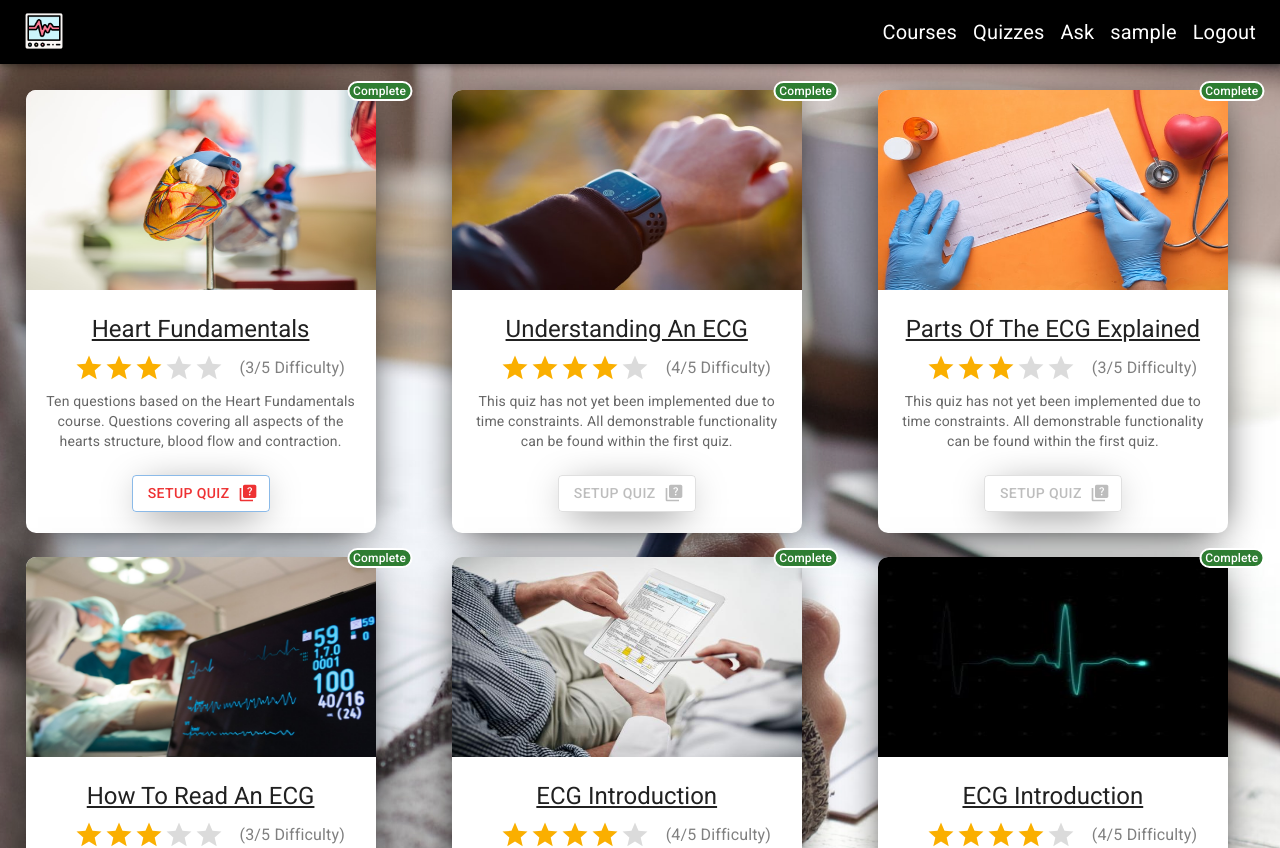
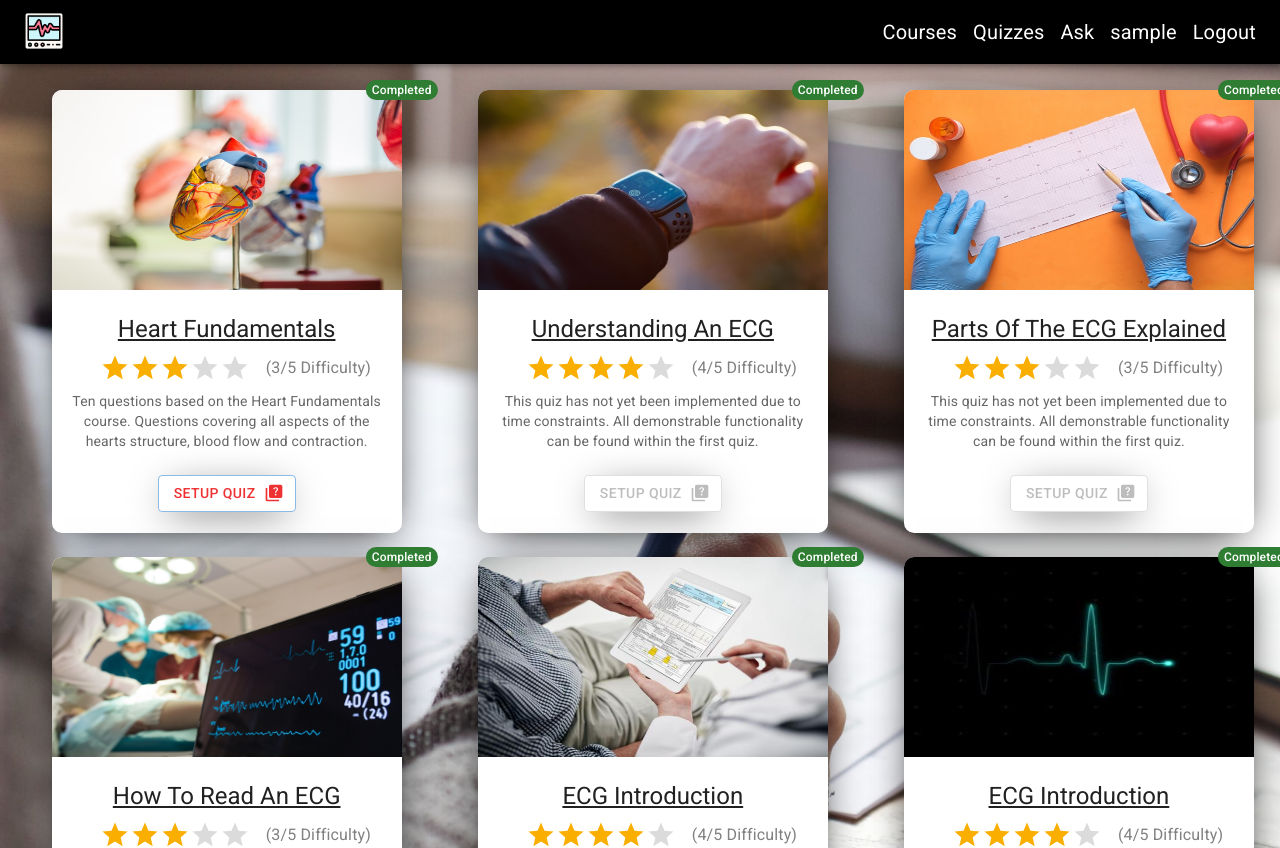
Before and after one commit to jackgibson1/ecg-frontend, a React (Create React App) app: page /quizzes in a window 1280 px wide. Shown: the top 848 px of the page. Built offline with nearby package versions, Linux system fonts and the light colour scheme; sample sign-in values are in the browser's storage.

Commit message:
centered badge

```diff
--- a/src/components/quizzes/quiz-components/Quizzes.jsx
+++ b/src/components/quizzes/quiz-components/Quizzes.jsx
@@ -21,9 +21,9 @@ function Quizzes(props) {
       paddingTop: '2%', paddingLeft: '2%', paddingBottom: '2%', backgroundImage: `url(${QuizBackgroundImage})`, backgroundSize: 'cover',
     }}
     >
-      <Grid container spacing={{ xs: 2, md: 3 }} columns={{ xs: 4, sm: 8, md: 12 }} justify="center">
+      <Grid container spacing={{ xs: 2, md: 3 }} columns={{ xs: 4, sm: 8, md: 12 }}>
         {quizDetails.map((quiz) => (
-          <Grid item xs={2} sm={4} md={4} key={Math.random()}>
+          <Grid item xs={2} sm={4} md={4} key={Math.random()} style={{ textAlign: 'center' }}>
             <QuizCard
               quiz={quiz}
               cameFromCourse={cameFromCourse.cameFromCourse && quiz.id === cameFromCourse.quizId}
--- a/src/components/quizzes/quiz-components/quizCard.jsx
+++ b/src/components/quizzes/quiz-components/quizCard.jsx
@@ -4,7 +4,6 @@
 import * as React from 'react';
 import Card from '@mui/material/Card';
 import Badge from '@mui/material/Badge';
-import { styled } from '@mui/material/styles';
 import CardActions from '@mui/material/CardActions';
 import CardContent from '@mui/material/CardContent';
 import CardMedia from '@mui/material/CardMedia';
@@ -13,19 +12,7 @@ import { Grid, Box } from '@mui/material';
 import QuizDialog from './quizDialog';
 import QuizDifficultyRating from './QuizDifficultyRating';
 
-const StyledBadge = styled(Badge)(({ theme }) => ({
-  '& .MuiBadge-badge': {
-    right: -4,
-    top: 1,
-    border: `2px solid ${theme.palette.background.paper}`,
-    padding: '4px',
-  },
-}));
-
 const styles = {
-  badge: {
-    margin: 'auto',
-  },
   media: {
     height: 200,
     width: '100%',
@@ -58,12 +45,8 @@ export default function QuizCard(props) {
   };
 
   return (
-    <StyledBadge
-      badgeContent="Complete"
-      color="success"
-    >
+    <Badge badgeContent="Completed" color="success">
       <Card style={styles.card}>
-
         <Box sx={{ ':hover': { backgroundColor: '#EAEAEA' } }}>
           <CardMedia>
             <img src={quiz.image} style={styles.media} alt="medic" />
@@ -92,7 +75,6 @@ export default function QuizCard(props) {
           </CardActions>
         </Box>
       </Card>
-    </StyledBadge>
-
+    </Badge>
   );
 }
```
